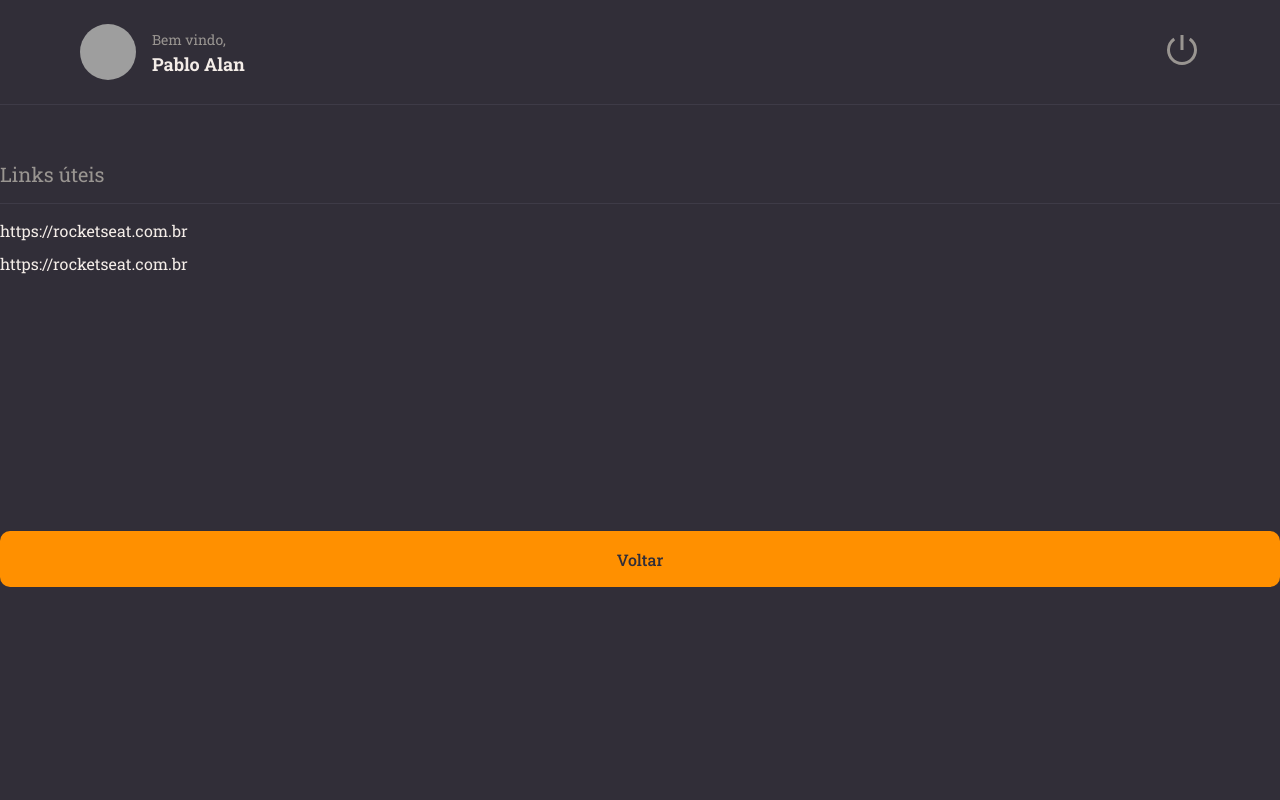
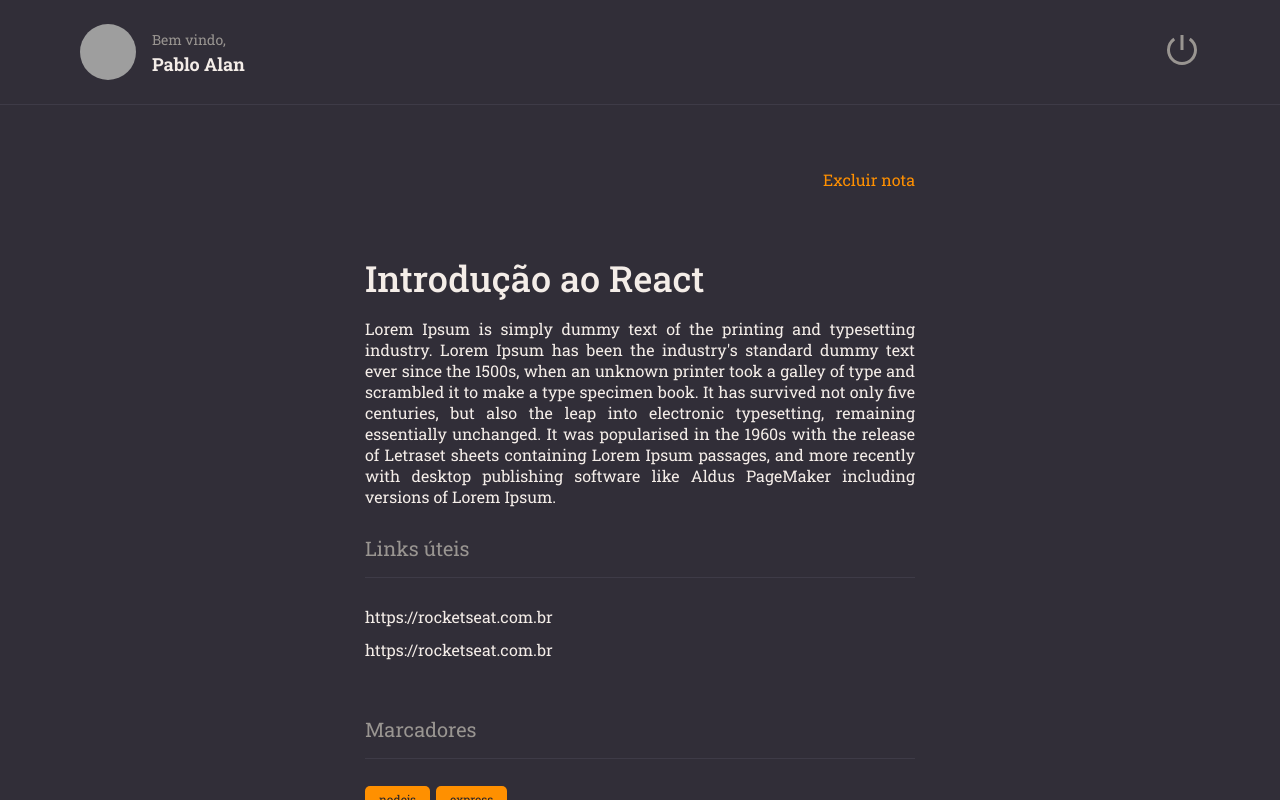
Before and after one commit to PabloXT14/Rocketnotes-Web, a React (Vite) app: page / in a window 1280 px wide. Built offline with nearby package versions, Linux system fonts and the light colour scheme; grey boxes are pictures that could not be loaded.

Commit message:
feat: finished style on page Details

```diff
--- a/src/components/Button/index.tsx
+++ b/src/components/Button/index.tsx
@@ -1,6 +1,7 @@
+import { ButtonHTMLAttributes } from "react";
 import { ButtonContainer } from "./styles";
 
-interface ButtonProps {
+interface ButtonProps extends ButtonHTMLAttributes<HTMLButtonElement> {
   title: string;
   loading?: boolean;
 }
@@ -8,6 +9,7 @@
 export function Button({ title, loading = false, ...rest}: ButtonProps) {
   return (
     <ButtonContainer
+      type="button"
       disabled={loading}
       {...rest}
     >
--- /dev/null
+++ b/src/components/ButtonText/index.tsx
@@ -0,0 +1,17 @@
+import { ButtonHTMLAttributes } from 'react';
+import { ButtonTextContainer } from './styles';
+
+interface ButtonTextProps extends ButtonHTMLAttributes<HTMLButtonElement> {
+  title: string;
+}
+
+export function ButtonText({ title, ...rest }: ButtonTextProps) {
+  return (
+    <ButtonTextContainer
+      type="button"
+      {...rest}
+    >
+      {title}
+    </ButtonTextContainer>
+  )
+}
--- /dev/null
+++ b/src/components/ButtonText/styles.ts
@@ -0,0 +1,8 @@
+import styled from "styled-components";
+
+export const ButtonTextContainer = styled.button`
+  background: none;
+  border: 0;
+  color: ${({ theme }) => theme.COLORS.ORANGE};
+  font-size: 1rem;
+`;
--- a/src/components/DefaultSection/styles.ts
+++ b/src/components/DefaultSection/styles.ts
@@ -1,12 +1,12 @@
 import styled from "styled-components";
 
 export const DefaultSectionContainer = styled.section`
-  margin: 3.5rem 0 1.75rem;
+  margin: 1.75rem 0;
 
   > h2 {
     border-bottom: 1px solid ${({ theme }) => theme.COLORS.BACKGROUND_700};
     padding-bottom: 1rem;
-    margin-bottom: 1rem;
+    margin-bottom: 1.75rem;
 
     color: ${({ theme }) => theme.COLORS.GRAY_100};
     font-size: 1.25rem;
--- /dev/null
+++ b/src/components/Tag/index.tsx
@@ -0,0 +1,13 @@
+import { TagContainer } from './styles';
+
+interface TagProps {
+  title: string;
+}
+
+export function Tag({ title }: TagProps) {
+  return (
+    <TagContainer>
+      {title}
+    </TagContainer>
+  )
+}
--- /dev/null
+++ b/src/components/Tag/styles.ts
@@ -0,0 +1,13 @@
+import styled from "styled-components";
+
+export const TagContainer = styled.span`
+  font-size: 0.75rem;
+  padding: 5px 14px;
+  border-radius: 5px;
+  color: ${({ theme }) => theme.COLORS.BACKGROUND_900};
+  background-color: ${({ theme }) => theme.COLORS.ORANGE};
+
+  & + & {
+    margin-left: 6px;
+  }
+`;
--- a/src/pages/Details/index.tsx
+++ b/src/pages/Details/index.tsx
@@ -1,12 +1,26 @@
 import { Button } from "../../components/Button";
+import { ButtonText } from "../../components/ButtonText";
 import { DefaultSection } from "../../components/DefaultSection";
 import { Header } from "../../components/Header";
-import { DetailsContainer, Links } from "./styles";
+import { Tag } from "../../components/Tag";
+import { Content, DetailsContainer, Links } from "./styles";
 
 export function Details() {
   return (
     <DetailsContainer>
       <Header />
+
+      <main>
+        <Content>
+          <ButtonText title="Excluir nota" />
+
+          <h1>
+            Introdução ao React
+          </h1>
+
+          <p>
+            Lorem Ipsum is simply dummy text of the printing and typesetting industry. Lorem Ipsum has been the industry's standard dummy text ever since the 1500s, when an unknown printer took a galley of type and scrambled it to make a type specimen book. It has survived not only five centuries, but also the leap into electronic typesetting, remaining essentially unchanged. It was popularised in the 1960s with the release of Letraset sheets containing Lorem Ipsum passages, and more recently with desktop publishing software like Aldus PageMaker including versions of Lorem Ipsum.
+          </p>
 
           <DefaultSection title="Links úteis">
             <Links>
@@ -19,7 +33,14 @@
             </Links>
           </DefaultSection>
 
+          <DefaultSection title="Marcadores">
+            <Tag title="nodejs" />
+            <Tag title="express" />
+          </DefaultSection>
+
           <Button title="Voltar" />
+        </Content>
+      </main>
     </DetailsContainer>
   )
 }
--- a/src/pages/Details/styles.ts
+++ b/src/pages/Details/styles.ts
@@ -9,6 +9,12 @@
   grid-template-areas:
   "header"
   "content";
+
+  > main {
+    grid-area: content;
+    overflow-y: scroll;
+    padding: 4rem 0;
+  }
 `;
 
 export const Links = styled.ul`
@@ -22,3 +28,27 @@
     }
   }
 `;
+
+export const Content = styled.div`
+  max-width: 550px;
+  margin: 0 auto;
+
+  display: flex;
+  flex-direction: column;
+
+  > button:first-child {
+    align-self: end;
+  }
+
+  > h1 {
+    font-size: 2.25rem;
+    font-weight: 500;
+    padding-top: 4rem;
+  }
+
+  > p {
+    font-size: 1rem;
+    margin-top: 1rem;
+    text-align: justify;
+  }
+`;
--- a/src/styles/global.ts
+++ b/src/styles/global.ts
@@ -5,6 +5,20 @@
     margin: 0;
     padding: 0;
     box-sizing: border-box;
+  }
+
+  ::-webkit-scrollbar {
+    width: 6px;
+    height: 6px;
+  }
+
+  ::-webkit-scrollbar-track {
+    background-color: ${({ theme }) => theme.COLORS.BACKGROUND_800};
+  }
+
+  ::-webkit-scrollbar-thumb {
+    border-radius: 3px;
+    background-color: ${({ theme }) => theme.COLORS.ORANGE};
   }
 
   body {
```
Lines whose indentation alone changed are shown as unchanged.
